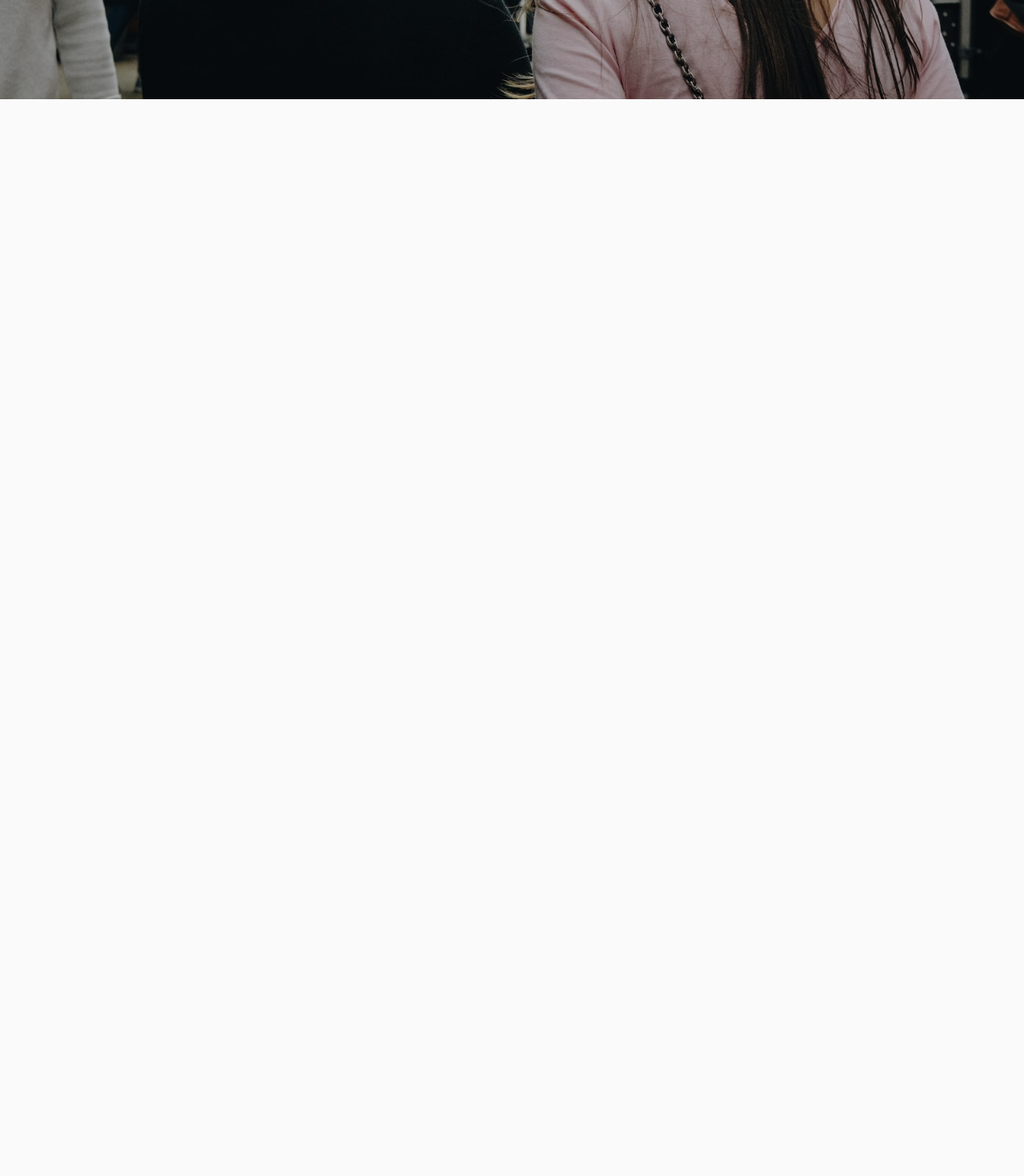
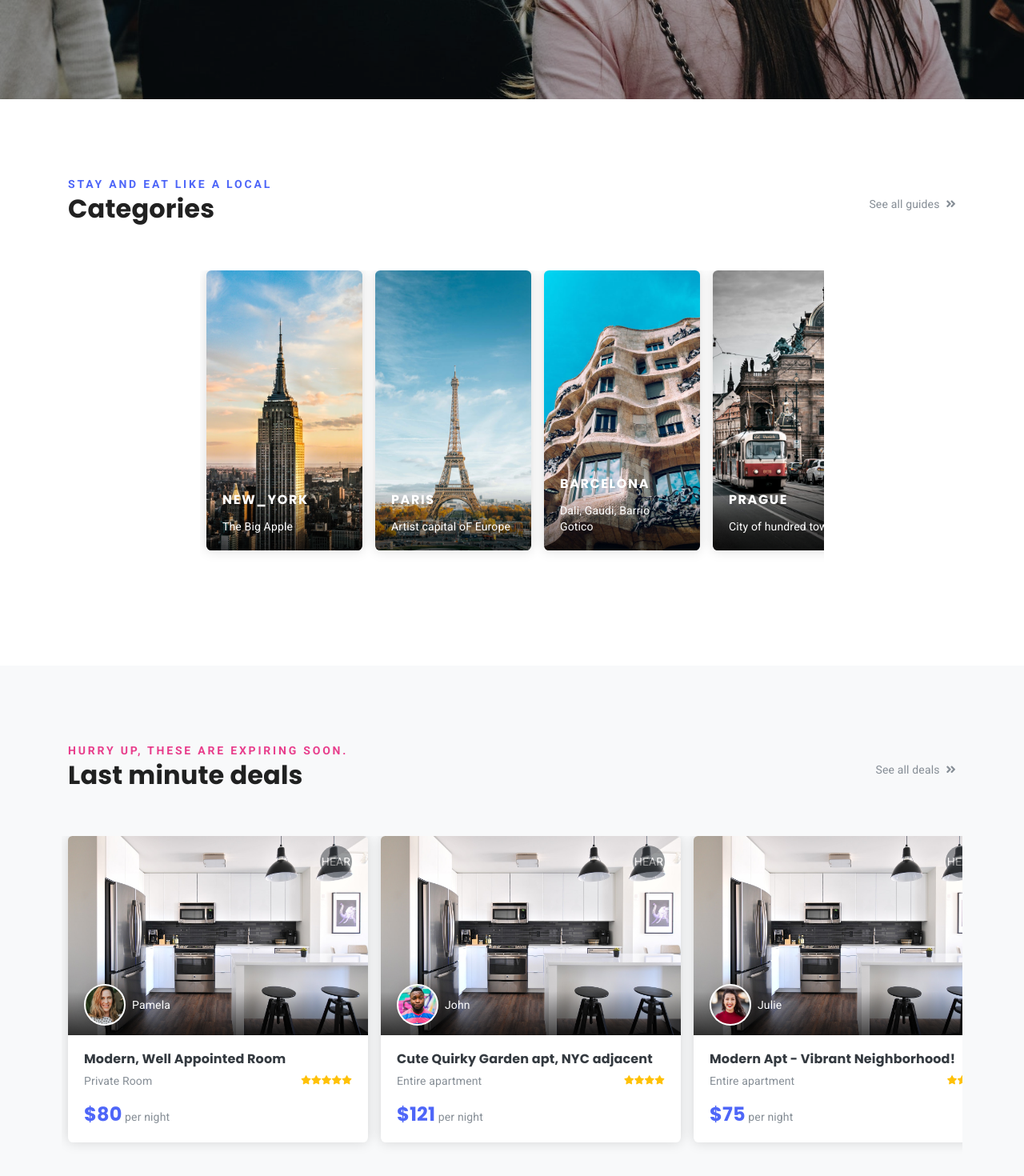
Before and after one commit to DaveDev813/oozzzy-consumer, a React (Create React App) app: page /home in a window 1280 px wide. Shown: the part 476-1946 px from the top of the page at 80% size. Before the commit the page ends 800 px from the top, so only its background shows below. Built offline with nearby package versions, Linux system fonts and the light colour scheme; a web font is replaced by a local one.

Commit message:
Fix images & Category, Featured, Dashboard components

```diff
--- a/src/components/Category.tsx
+++ b/src/components/Category.tsx
@@ -1,7 +1,7 @@
-import React from 'react';
+import React, { ReactElement, useEffect } from 'react';
 import Container from '../components/Container';
 import Row from '../components/Row';
-// import Swiper from 'swiper';
+import Swiper from 'swiper';
 import Avatar from '../components/Avatar';
 
 import {
@@ -12,23 +12,34 @@ import {
   CardText,
 } from '../components/Card';
 
-const Category = () => {
-  // useEffect(() => {
-  //   const swiper1 = new Swiper("#swiper1", {
-  //     speed: 400,
-  //     setWrapperSize: true,
-  //     slidesPerView: 4
-  //   });
+const Category: React.FC<any> = (): ReactElement => {
+  useEffect(() => {
+    Object.assign(
+      {},
+      new Swiper('#swiper1', {
+        speed: 400,
+        setWrapperSize: true,
+        slidesPerView: 4,
+      })
+    );
 
-  //   const swiper2 = new Swiper("#swiper2", {
-  //     speed: 400,
-  //     setWrapperSize: true,
-  //     slidesPerView: 3,
-  //     roundLengths: true
-  //   });
-  // }, []);
+    Object.assign(
+      {},
+      new Swiper('#swiper2', {
+        speed: 400,
+        setWrapperSize: true,
+        slidesPerView: 3,
+        roundLengths: true,
+      })
+    );
+  }, []);
 
-  const CardData = () => {
+  interface Item {
+    place: string;
+    text: string;
+  }
+
+  const CardData = (): Item[] => {
     return [
       {
         place: 'new_york',
@@ -67,14 +78,14 @@ const Category = () => {
         <Row>
           <div id="swiper1" className="swiper-container guides-slider">
             <div className="swiper-wrapper pb-5">
-              {CardData().map((dataInfo, index) => {
+              {CardData().map((dataInfo: any, index: any) => {
                 // const active = index == 0 ? "swiper-slide-active" : "";
                 return (
                   <div key={index} className={`swiper-slide h-auto px-2`}>
                     <Card>
                       <CardTile href="category.html" />
                       <Avatar
-                        src={` photo/${dataInfo.place}.jpg`}
+                        src={`img/photo/${dataInfo.place}.jpg`}
                         alt="Card image"
                         className="bg-image"
                       />
--- a/src/components/Featured.tsx
+++ b/src/components/Featured.tsx
@@ -1,4 +1,4 @@
-import React from 'react';
+import React, { ReactElement } from 'react';
 import Row from '../components/Row';
 import Container from '../components/Container';
 import {
@@ -12,7 +12,19 @@ import {
 import Avatar from '../components/Avatar';
 import Rate from '../components/Rate';
 
-const CardData2 = () => {
+interface Item {
+  user: {
+    src: string;
+    name: string;
+    room: {
+      description: string;
+      type: string;
+      price: string;
+      stars: number;
+    };
+  };
+}
+const CardData2 = (): Item[] => {
   return [
     {
       user: {
@@ -89,7 +101,7 @@ const CardData2 = () => {
   ];
 };
 
-const Featured = () => {
+const Featured: React.FC<any> = (): ReactElement => {
   return (
     <section className="py-6 bg-gray-100">
       <Container>
@@ -112,7 +124,7 @@ const Featured = () => {
           className="swiper-container swiper-container-mx-negative swiper-init"
         >
           <div className="swiper-wrapper pb-5">
-            {CardData2().map((details, index) => {
+            {CardData2().map((details: any, index: any) => {
               return (
                 <div key={index} className="swiper-slide h-auto px-2">
                   {/* <!-- place item--> */}
@@ -144,7 +156,11 @@ const Featured = () => {
                             </div>
                           </div>
                         </CardImg>
-                        <CardImg overlay={true} position="top" className="text-right">
+                        <CardImg
+                          overlay={true}
+                          position="top"
+                          className="text-right"
+                        >
                           <a
                             href="javascript: void();"
                             className="card-fav-icon position-relative z-index-40"
--- a/src/screens/Dashboard.tsx
+++ b/src/screens/Dashboard.tsx
@@ -1,15 +1,15 @@
 import React, { ReactElement } from 'react';
 import Banner from '../components/Banner';
-// import Category from '../components/Category';
-// import Featured from '../components/Featured';
+import Category from '../components/Category';
+import Featured from '../components/Featured';
 import withLayout from '../components/Layout';
 
 const Dashboard: React.FC = (): ReactElement => {
   return (
     <>
       <Banner />
-      {/* <Category />
-      <Featured /> */}
+      <Category />
+      <Featured />
     </>
   );
 };
```
Also changed, not shown: public/img/photo/new_york.jpg (renamed from public/img/photo/new-york.jpg).
